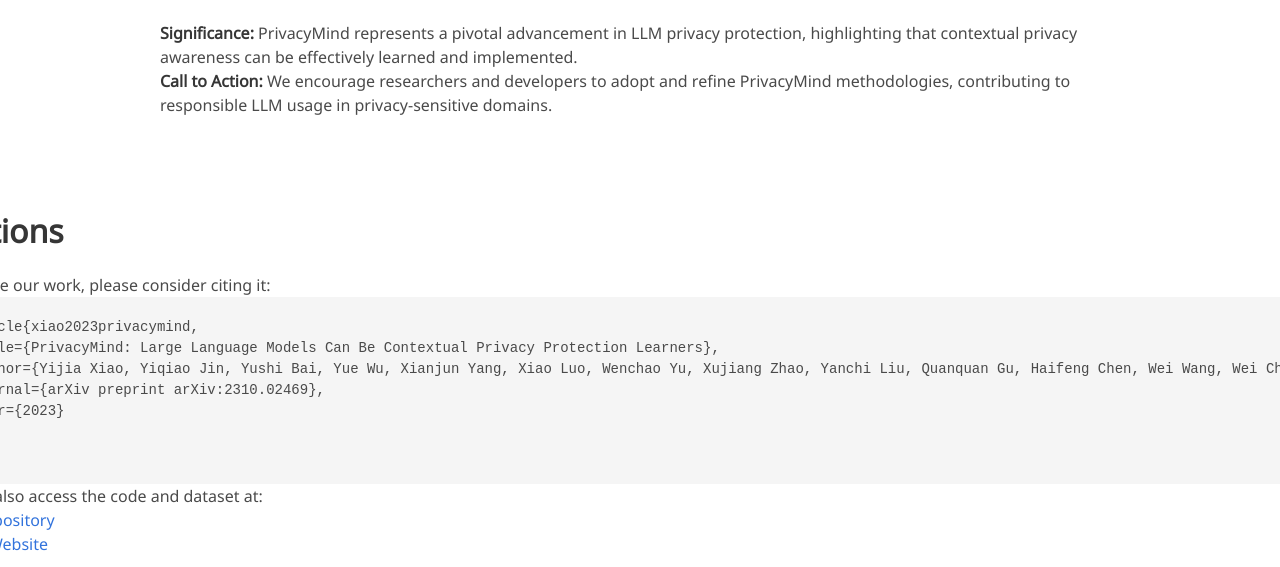
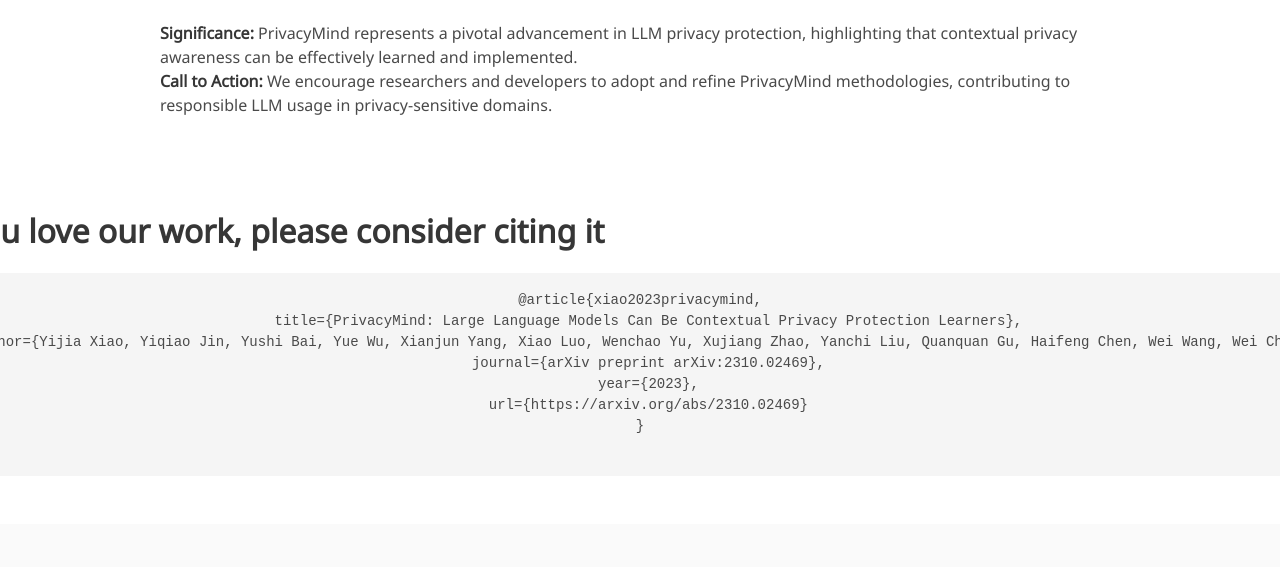
Before and after one commit to PrivacyMind/PrivacyMind.github.io, a plain HTML site: page index.html in a window 1280 px wide. Shown: the part 5351-5918 px from the top of the page. Drawn offline with nearby package versions, Linux system fonts and the light colour scheme; some icons are missing; a web font is replaced by a local one.

Commit message:
Citations

```diff
--- a/index.html
+++ b/index.html
@@ -330,21 +330,18 @@
   <div class="container is-max-desktop">
     <div class="columns is-centered">
       <div class="column is-full-width">
-        <h2 class="title is-3">Citations</h2>
-        <p>If you love our work, please consider citing it:</p>
-        <pre>
+        <h2 class="title is-3">If you love our work, please consider citing it</h2>
+        <div class="content has-text-centered">
+          <pre class="code-block">
 @article{xiao2023privacymind,
   title={PrivacyMind: Large Language Models Can Be Contextual Privacy Protection Learners},
   author={Yijia Xiao, Yiqiao Jin, Yushi Bai, Yue Wu, Xianjun Yang, Xiao Luo, Wenchao Yu, Xujiang Zhao, Yanchi Liu, Quanquan Gu, Haifeng Chen, Wei Wang, Wei Cheng},
   journal={arXiv preprint arXiv:2310.02469},
-  year={2023}
+  year={2023},
+  url={https://arxiv.org/abs/2310.02469}
 }
-        </pre>
-        <p>You can also access the code and dataset at:</p>
-        <ul>
-          <li><a href="https://github.com/Yijia-Xiao/PrivacyMind" target="_blank">Code Repository</a></li>
-          <li><a href="https://PrivacyMind.github.io/" target="_blank">Official Website</a></li>
-        </ul>
+          </pre>
+        </div>
       </div>
     </div>
   </div>
```
